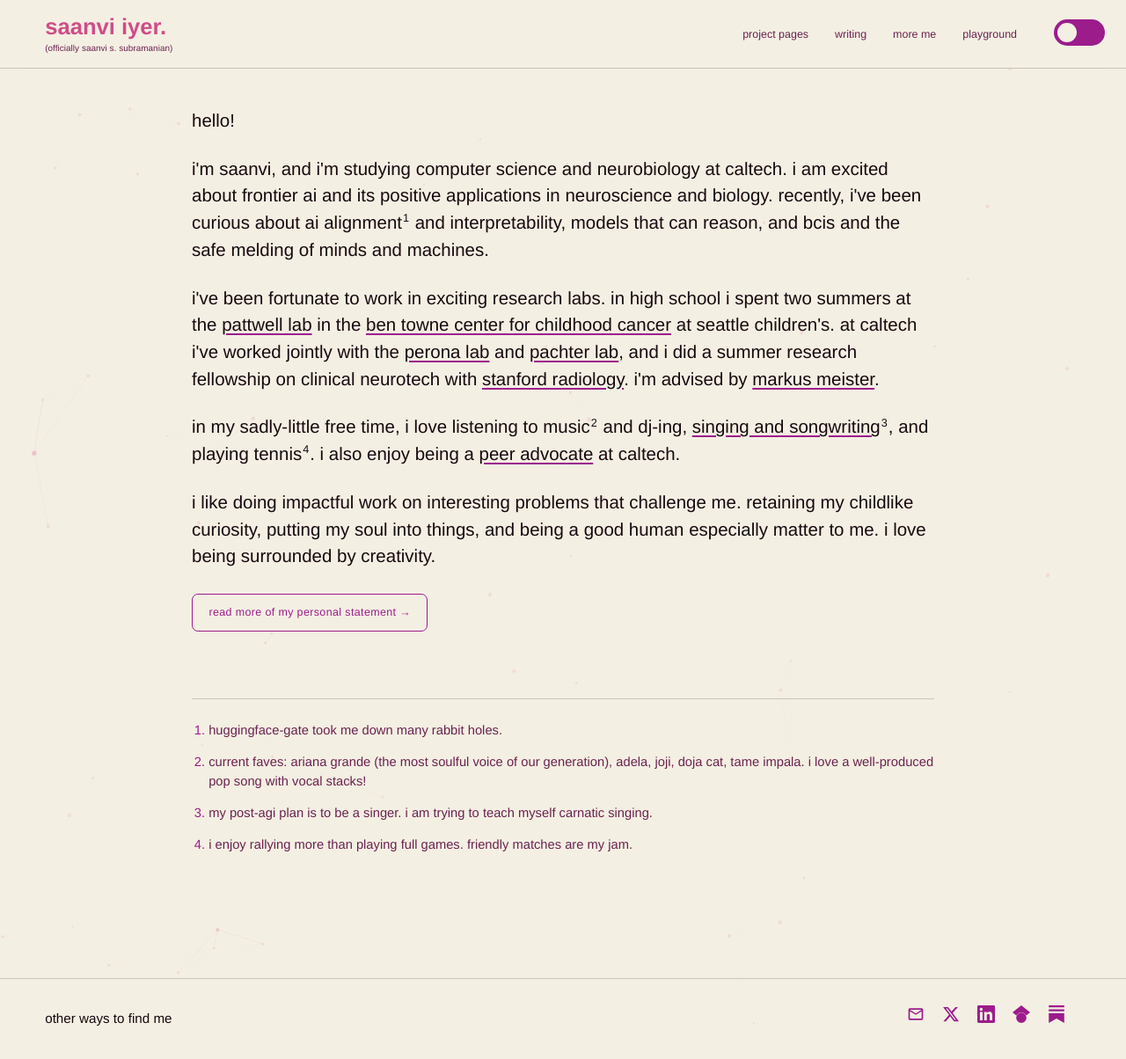
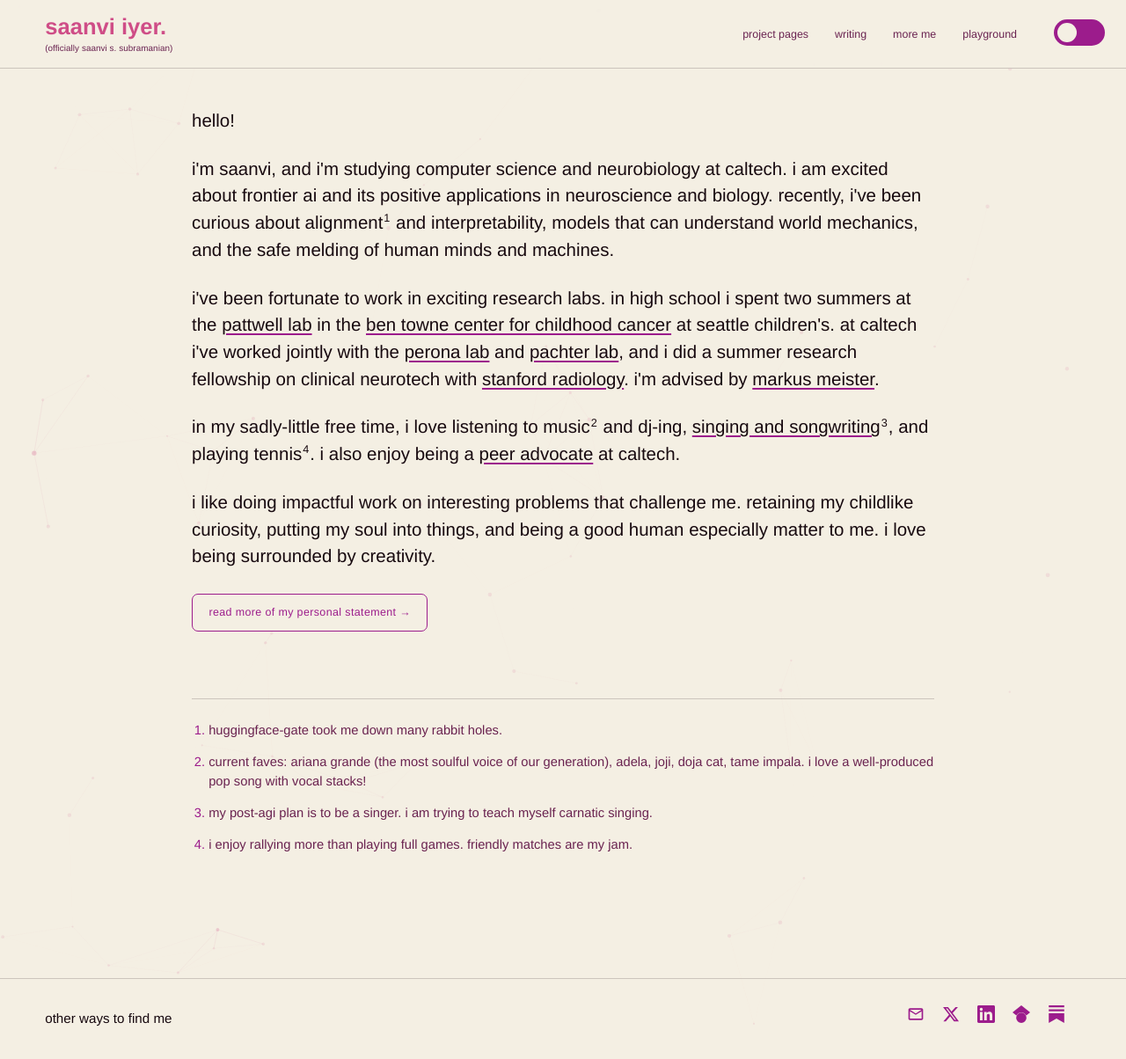
Before and after one commit to saanviiyer/saanviiyer.github.io, a Jekyll site: the page built from index.html, in a window 1280 px wide and 1204 px high. Shown: the whole window at 88% size. Built offline with Jekyll 4.4.1, drawn with Linux system fonts in a browser that asks for light colours; some web fonts are replaced.

Commit message:
Revise the curiosity line on the home page

```diff
--- a/index.html
+++ b/index.html
@@ -10,7 +10,7 @@
 <section class="home">
   <p class="home-hi">hello!</p>
 
-  <p>i'm saanvi, and i'm studying computer science and neurobiology at caltech. i am excited about frontier ai and its positive applications in neuroscience and biology. recently, i've been curious about ai alignment<sup id="ref1"><a href="#fn1">1</a></sup> and interpretability, models that can reason, and bcis and the safe melding of minds and machines.</p>
+  <p>i'm saanvi, and i'm studying computer science and neurobiology at caltech. i am excited about frontier ai and its positive applications in neuroscience and biology. recently, i've been curious about alignment<sup id="ref1"><a href="#fn1">1</a></sup> and interpretability, models that can understand world mechanics, and the safe melding of human minds and machines.</p>
 
   <p>i've been fortunate to work in exciting research labs. in high school i spent two summers at the <a href="https://www.seattlechildrens.org/directory/siobhan-pattwell/" target="_blank" rel="noopener">pattwell lab</a> in the <a href="https://www.seattlechildrens.org/research/centers-programs/childhood-cancer/" target="_blank" rel="noopener">ben towne center for childhood cancer</a> at seattle children's. at caltech i've worked jointly with the <a href="https://www.vision.caltech.edu/" target="_blank" rel="noopener">perona lab</a> and <a href="https://pachterlab.github.io/" target="_blank" rel="noopener">pachter lab</a>, and i did a summer research fellowship on clinical neurotech with <a href="https://radiology.stanford.edu/" target="_blank" rel="noopener">stanford radiology</a>. i'm advised by <a href="https://meisterlab.caltech.edu/" target="_blank" rel="noopener">markus meister</a>.</p>
 
```
